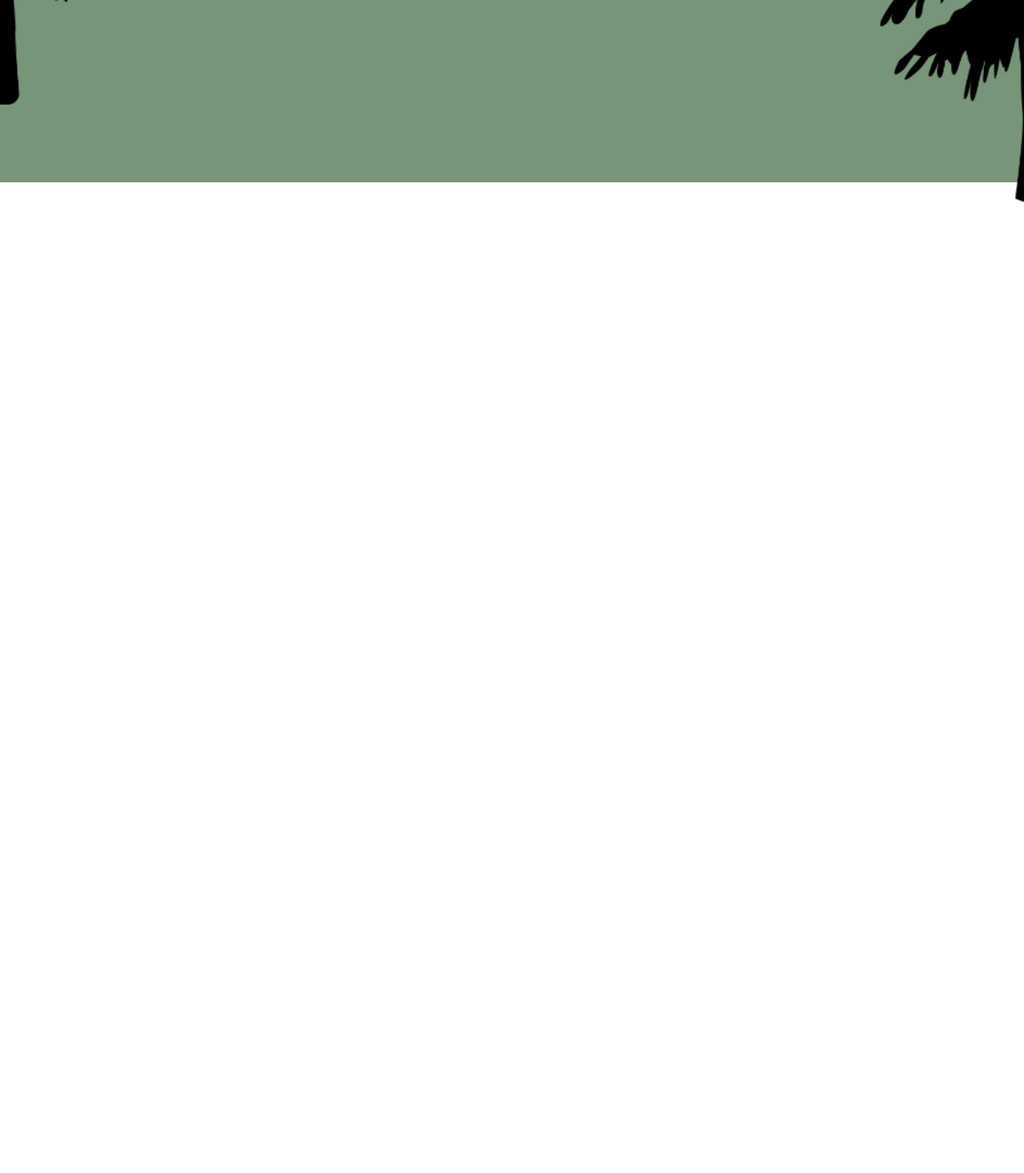
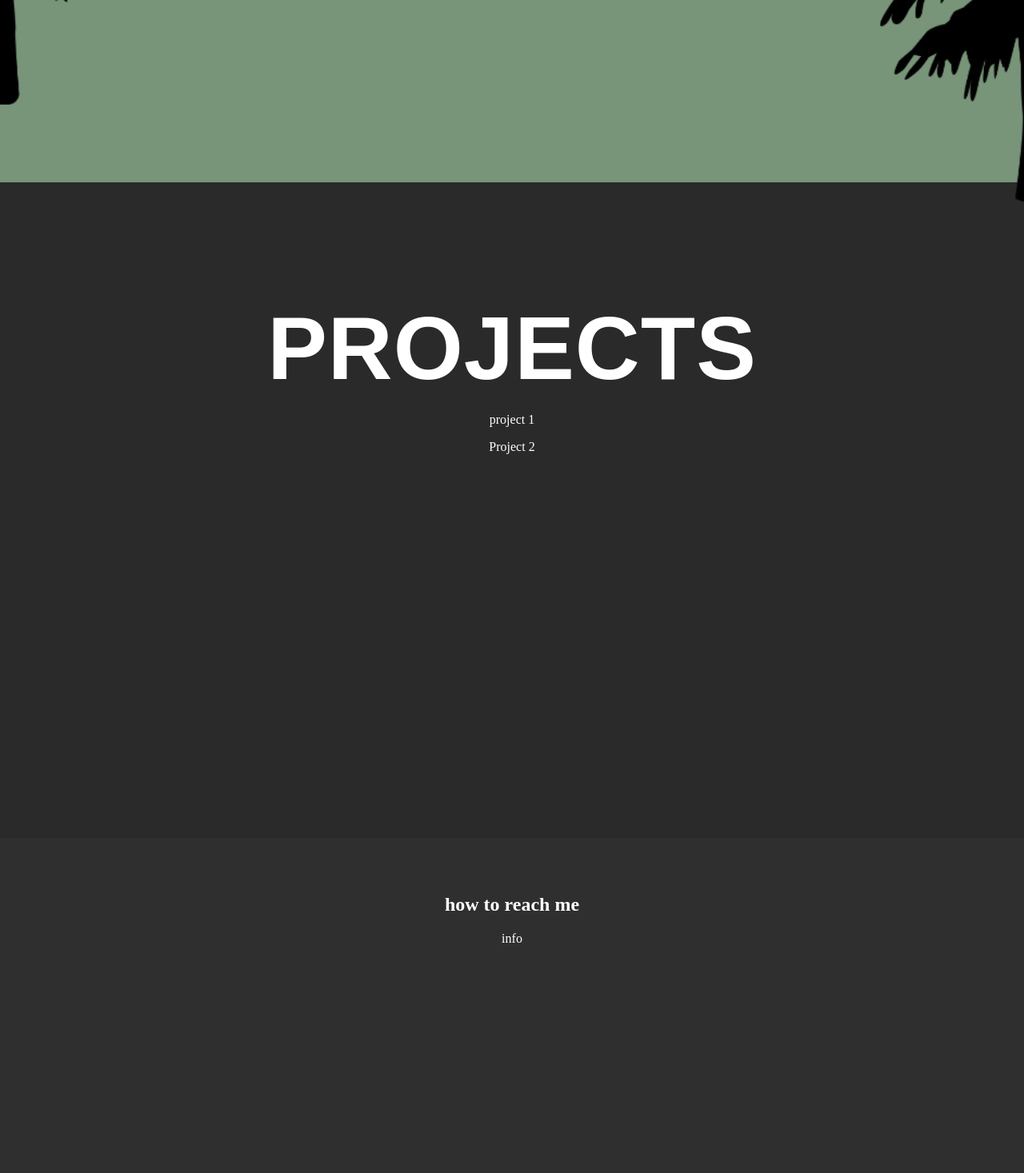
Before and after one commit to bethchesman/portfolio, a React app: page / in a window 1280 px wide. Shown: the part 1330-2797 px from the top of the page at 80% size. Before the commit the page ends 1672 px from the top, so only its background shows below. Built offline with nearby package versions, Linux system fonts and the light colour scheme; the HTML template or start-up script is replaced by a standard one.

Commit message:
made the rest of the sections, added them to navbar

```diff
--- a/src/App.jsx
+++ b/src/App.jsx
@@ -3,6 +3,7 @@ import React from 'react';
 import Home from './pages/Home.jsx';
 import About from './pages/About.jsx';
 import Projects from './pages/Projects.jsx';
+import Contact from './pages/Contact.jsx';
 import Navbar from './components/Navbar.jsx';
 import Footer from './components/Footer.jsx';
 
@@ -23,6 +24,11 @@ function App() {
         <Projects />
       </div>
 
+      <div id="contact">
+        <Contact />
+      </div>
+
+
       <Footer />
     </>
   );
--- a/src/components/Navbar.jsx
+++ b/src/components/Navbar.jsx
@@ -7,6 +7,7 @@ function Navbar() {
     <nav>
       <a href="#about">About</a>
       <a href="#projects">Projects</a>
+      <a href="#contact">Contact</a>
     </nav>
   );
 }
--- a/src/pages/About.jsx
+++ b/src/pages/About.jsx
@@ -7,10 +7,14 @@ function About() {
 
         <h2>ABOUT ME</h2>
         <p>
-          I’m a software developer with a passion for building scalable, performant, and impactful web applications. I specialize in JavaScript frameworks like React and Node.js, and I’m constantly learning new technologies to solve complex problems.
+          I’m a software developer with a passion for building scalable, performant, and impactful programs. I specialize in Python and SQL, and I’m constantly learning new technologies to solve complex problems.
+          Currently, I'm enhancing my frontend and design skills by making and upgrading this webpage.
         </p>
         <p>
-          When I'm not coding, I enjoy solving puzzles, running, and reading.
+          I graduated from UBC in April of 2024 and am currently open to work.
+        </p>
+        <p>
+          When I'm not coding, I enjoy solving puzzles, running, and reading. Sometimes I stream Fortnite online as well.
         </p>
 
       </div>
--- /dev/null
+++ b/src/pages/Contact.css
@@ -0,0 +1,16 @@
+body, html {
+    position: relative;
+    margin: 0;
+    padding: 0;
+    color: #ffffff; /* Light text color */
+    text-align: center;
+  }
+
+/* About Me Section */
+.contact {
+    background-color: #2f2f2f;
+    color: white;
+    padding: 50px 20px;
+    min-height: 40vh;
+    text-align: center;
+  }
--- /dev/null
+++ b/src/pages/Contact.jsx
@@ -0,0 +1,17 @@
+import React from 'react';
+import './Contact.css';
+
+function Contact() {
+  return (
+      <div className="contact">
+
+        <h2>how to reach me</h2>
+        <p>
+          info
+        </p>
+
+
+      </div>
+   )
+}
+  export default Contact;
--- /dev/null
+++ b/src/pages/Projects.css
@@ -0,0 +1,24 @@
+body, html {
+    position: relative;
+    margin: 0;
+    padding: 0;
+    color: #ffffff; /* Light text color */
+    text-align: center;
+  }
+
+/* About Me Section */
+.projects {
+    background-color: #2a2a2a;;
+    color: white;
+    padding: 50px 20px;
+    min-height: 90vh;
+    text-align: center;
+  }
+
+  .projects h2 {
+    font-size: 7rem;
+    font-family:fantasy;
+    font-weight: bolder;
+    letter-spacing: 1px;
+    margin-bottom: 10px;
+  }
--- a/src/pages/Projects.jsx
+++ b/src/pages/Projects.jsx
@@ -1,5 +1,19 @@
 import React from 'react';
+import './Projects.css';
+
 function Projects() {
-    return <h1>My Projects</h1>;
-  }
+  return (
+      <div className="projects">
+
+        <h2>PROJECTS</h2>
+        <p>
+          project 1
+        </p>
+        <p>
+          Project 2
+        </p>
+
+      </div>
+   )
+}
   export default Projects;
```
Also changed, not shown: src/styles.css (line endings or trailing spaces).
